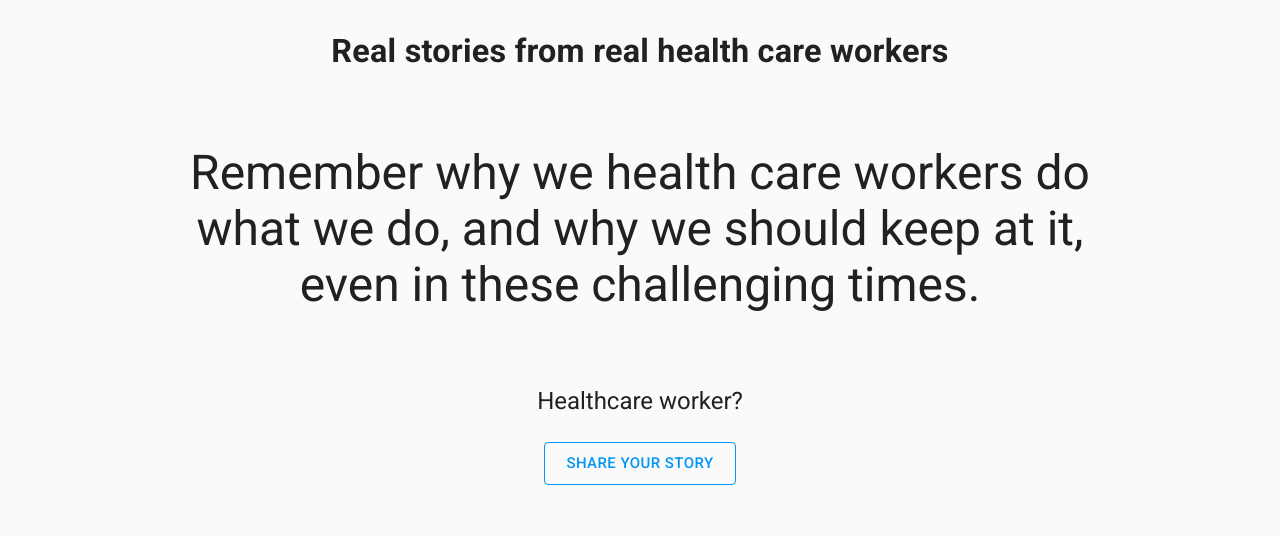
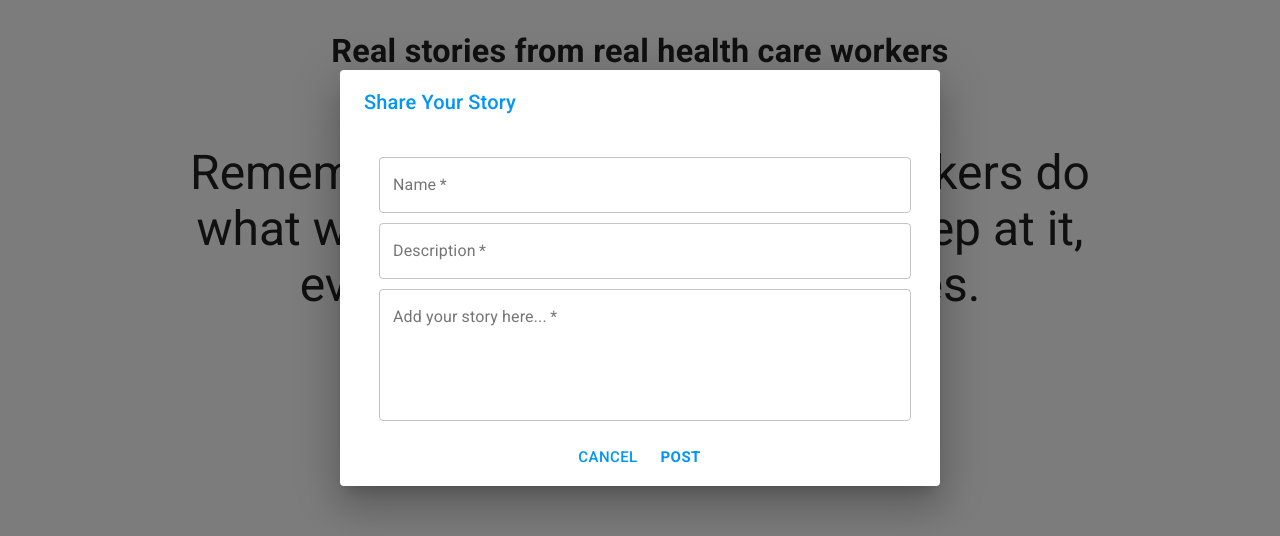
Before and after one commit to asherdale/safehealthykind, a React (Create React App) app in the folder client/: page / in a window 1280 px wide. Both pictures are taken after a click on the button "SHARE YOUR STORY". Shown: the part 122-658 px from the top of the page. Built offline with nearby package versions, Linux system fonts and the light colour scheme; no server answers.

Commit message:
Add ability to add scenarios

```diff
--- /dev/null
+++ b/client/src/components/AddScenarioDialog/AddScenarioDialog.js
@@ -0,0 +1,137 @@
+import React from 'react';
+import PropTypes from 'prop-types';
+import axios from 'axios';
+import {
+  Dialog,
+  DialogContent,
+  TextField,
+  DialogTitle,
+  Button,
+} from '@material-ui/core';
+import { Alert } from '@material-ui/lab';
+import './AddScenarioDialog.scss';
+
+class AddScenarioDialog extends React.Component {
+  constructor(props) {
+    super(props);
+
+    this.state = {
+      scenarioName: '',
+      scenarioTitle: '',
+      scenarioText: '',
+      isErrorOnAdd: false,
+    };
+  }
+
+  handleAddNameChange = (event) => {
+    this.setState({ scenarioName: event.target.value });
+  }
+
+  handleAddTitleChange = (event) => {
+    this.setState({ scenarioTitle: event.target.value });
+  }
+
+  handleAddTextChange = (event) => {
+    this.setState({ scenarioText: event.target.value });
+  }
+
+  handleAddFormSubmit = async (event) => {
+    event.preventDefault();
+
+    const { handleClose, reloadFunc } = this.props;
+    const { scenarioName, scenarioTitle, scenarioText } = this.state;
+
+    const apiResponse = await axios.post('/api/scenario', {
+      name: scenarioName,
+      title: scenarioTitle,
+      scenarioText,
+    });
+
+    if (apiResponse && apiResponse.data && apiResponse.data.isAdded) {
+      handleClose();
+
+      await reloadFunc();
+
+      this.setState({
+        isErrorOnAdd: false,
+        scenarioName: '',
+        scenarioTitle: '',
+        scenarioText: '',
+      });
+    } else {
+      this.setState({ isErrorOnAdd: true });
+    }
+  }
+
+  render() {
+    const { isOpen, handleClose } = this.props;
+    const { scenarioName, scenarioTitle, scenarioText, isErrorOnAdd } = this.state;
+
+    return (
+      <Dialog
+        open={isOpen}
+        onClose={handleClose}
+        className="AddScenarioDialog"
+      >
+        <DialogTitle className="dialog-title">Share Your Story</DialogTitle>
+
+        <DialogContent>
+          <form className="add-scenario-form" onSubmit={this.handleAddFormSubmit}>
+            <div className="add-form-fields">
+              <TextField
+                className="add-form-field"
+                label="Name"
+                variant="outlined"
+                required
+                value={scenarioName}
+                onChange={this.handleAddNameChange}
+              />
+
+              <TextField
+                className="add-form-field"
+                label="Description"
+                placeholder="e.g. 'ICU Doctor', 'Nurse'"
+                variant="outlined"
+                required
+                value={scenarioTitle}
+                onChange={this.handleAddTitleChange}
+              />
+
+              <TextField
+                className="add-form-field"
+                label="Add your story here..."
+                rows={5}
+                rowsMax={13}
+                multiline
+                variant="outlined"
+                required
+                value={scenarioText}
+                onChange={this.handleAddTextChange}
+              />
+            </div>
+
+            <div className="add-form-buttons">
+              <Button color="primary" size="large" onClick={handleClose}>
+                Cancel
+              </Button>
+
+              <Button color="primary" size="large" type="submit" autoFocus>
+                <strong>Post</strong>
+              </Button>
+            </div>
+
+            {isErrorOnAdd && <Alert severity="error">There was an error when trying to post. Please reload the page and try again.</Alert>}
+          </form>
+        </DialogContent>
+      </Dialog>
+    );
+  }
+}
+
+AddScenarioDialog.propTypes = {
+  isOpen: PropTypes.bool.isRequired,
+  handleClose: PropTypes.func.isRequired,
+  reloadFunc: PropTypes.func.isRequired,
+};
+
+export default AddScenarioDialog;
--- /dev/null
+++ b/client/src/components/AddScenarioDialog/AddScenarioDialog.scss
@@ -0,0 +1,22 @@
+@import '../../assets/styles/base';
+
+.AddScenarioDialog {
+  .dialog-title {
+    color: $primary-color;
+  }
+
+  .add-scenario-form {
+    display: flex;
+    flex-direction: column;
+    align-items: center;
+
+    .add-form-fields {
+      margin: 10px;
+
+      .add-form-field {
+        width: 100%;
+        margin: 5px;
+      }
+    }
+  }
+}
--- /dev/null
+++ b/client/src/components/AddScenarioDialog/index.js
@@ -0,0 +1,3 @@
+import AddScenarioDialog from './AddScenarioDialog';
+
+export default AddScenarioDialog;
--- a/client/src/components/NavBar/NavBar.js
+++ b/client/src/components/NavBar/NavBar.js
@@ -8,7 +8,7 @@ function NavBar() {
   return (
     <div className="NavBar">
       <img  src={mainLogo} className="logoImage" alt="" />
-      <Typography variant="h5" className="logoText">SafeHealthyKind</Typography>
+      <Typography variant="h5" color="primary" className="logoText">SafeHealthyKind</Typography>
     </div>
   );
 }
--- a/client/src/components/NavBar/NavBar.scss
+++ b/client/src/components/NavBar/NavBar.scss
@@ -19,7 +19,6 @@
 
     .logoText {
         margin: 10px 5px;
-        color: $primary-color;
         font-weight: 450;
     }
 }
--- a/client/src/components/ResponseCard/ResponseCard.scss
+++ b/client/src/components/ResponseCard/ResponseCard.scss
@@ -42,13 +42,3 @@
     }
   }
 }
-
-.report-dialog {
-  .confirm-report-button {
-    color: $primary-color;
-  }
-
-  .cancel-report-button {
-    color: $secondary-color;
-  }
-}
--- a/client/src/components/ScenarioCard/ScenarioCard.js
+++ b/client/src/components/ScenarioCard/ScenarioCard.js
@@ -66,7 +66,7 @@ class ScenarioCard extends React.Component {
       responseText: addFormText,
     });
 
-    if (apiResponse.data.isAdded) {
+    if (apiResponse && apiResponse.data && apiResponse.data.isAdded) {
       await reloadFunc();
 
       this.setState({
@@ -144,7 +144,7 @@ class ScenarioCard extends React.Component {
           </div>
 
           <div className="response-section">
-            <IconButton disabled={!shouldShowBackwardArrow} className="arrow-button" onClick={this.handleResponsesScrollBackward}>
+            <IconButton color="primary" disabled={!shouldShowBackwardArrow} className="arrow-button" onClick={this.handleResponsesScrollBackward}>
               {shouldShowBackwardArrow && <ArrowBackIos fontSize="default" />}
             </IconButton>
 
@@ -153,7 +153,7 @@ class ScenarioCard extends React.Component {
               <span>&nbsp;</span>
             </div>
 
-            <IconButton disabled={!shouldShowForwardArrow} className="arrow-button" onClick={this.handleResponsesScrollForward}>
+            <IconButton color="primary" disabled={!shouldShowForwardArrow} className="arrow-button" onClick={this.handleResponsesScrollForward}>
               {shouldShowForwardArrow && <ArrowForwardIos fontSize="default" />}
             </IconButton>
           </div>
@@ -166,7 +166,6 @@ class ScenarioCard extends React.Component {
                     className="add-form-field"
                     label="Name"
                     variant="outlined"
-                    size="small"
                     required
                     value={addFormName}
                     onChange={this.handleAddNameChange}
@@ -176,7 +175,6 @@ class ScenarioCard extends React.Component {
                     className="add-form-field"
                     label="Location"
                     variant="outlined"
-                    size="small"
                     required
                     value={addFormLocation}
                     onChange={this.handleAddLocationChange}
@@ -195,10 +193,10 @@ class ScenarioCard extends React.Component {
                 </div>
 
                 <div className="add-form-buttons">
-                  <Button size="large" onClick={this.handleAddCancelClick}>
+                  <Button color="primary" size="large" onClick={this.handleAddCancelClick}>
                     Cancel
                   </Button>
-                  <Button size="large" type="submit" autoFocus>
+                  <Button color="primary" size="large" type="submit" autoFocus>
                     <strong>Post</strong>
                   </Button>
                 </div>
@@ -207,7 +205,9 @@ class ScenarioCard extends React.Component {
               </form>
             ) : (
               <div className="add-button-container">
-                <Button variant="outlined" size="large" onClick={this.handleAddClick}>Post an Affirmation for {scenario.name}</Button>
+                <Button color="primary" variant="outlined" size="large" onClick={this.handleAddClick}>
+                  Post an Affirmation for {scenario.name}
+                </Button>
               </div>
             )
           }
--- a/client/src/components/ScenarioCard/ScenarioCard.scss
+++ b/client/src/components/ScenarioCard/ScenarioCard.scss
@@ -53,7 +53,6 @@
       }
 
       .arrow-button {
-        color: $primary-color;
         min-width: 24px;
         padding: 0;
       }
@@ -73,11 +72,6 @@
     @include lg {
       margin-top: 0;
     }
-
-    .MuiButton-root {
-      border-color: $primary-color;
-      color: $primary-color;
-    }
   }
 
   .add-affirmation-form {
@@ -88,16 +82,15 @@
 
     .add-form-fields {
       margin: 10px;
-      width: 50%;
+
+      @include lg {
+        width: 50%;
+      }
 
       .add-form-field {
         width: 100%;
         margin: 5px;
       }
     }
-
-    .MuiButton-root {
-      color: $primary-color;
-    }
   }
 }
--- a/client/src/index.js
+++ b/client/src/index.js
@@ -5,7 +5,12 @@ import { createMuiTheme, ThemeProvider, responsiveFontSizes } from '@material-ui
 import App from './App';
 import * as serviceWorker from './serviceWorker';
 
-const theme = responsiveFontSizes(createMuiTheme());
+const theme = responsiveFontSizes(createMuiTheme({
+  palette: {
+    primary: { main: '#0095f6' },
+    secondary: { main: '#dc004e' },
+  },
+}));
 
 ReactDOM.render(
   <React.StrictMode>
--- a/client/src/pages/Home/Home.js
+++ b/client/src/pages/Home/Home.js
@@ -3,12 +3,15 @@ import axios from 'axios';
 import { Container, Button, Typography } from '@material-ui/core';
 import './Home.scss';
 import CardDisplay from '../../components/CardDisplay';
+import AddScenarioDialog from '../../components/AddScenarioDialog';
 
 class Home extends React.Component {
   constructor(props) {
     super(props);
 
-    this.state = {};
+    this.state = {
+      isAddingScenario: false,
+    };
   }
 
   componentDidMount() {
@@ -24,8 +27,16 @@ class Home extends React.Component {
     }
   }
 
+  handleDialogOpen = () => {
+    this.setState({ isAddingScenario: true });
+  }
+
+  handleDialogClose = () => {
+    this.setState({ isAddingScenario: false });
+  }
+
   render() {
-    const { scenarios } = this.state;
+    const { scenarios, isAddingScenario } = this.state;
 
     return (
       <Container className="Home">
@@ -42,11 +53,16 @@ class Home extends React.Component {
 
           <div className="share-cta">
             <Typography variant="h5">Healthcare worker?</Typography>
-            <Button variant="outlined" size="large">Share your story</Button>
+            <Button color="primary" variant="outlined" size="large" onClick={this.handleDialogOpen}>
+              Share your story
+            </Button>
           </div>
         </div>
 
         <CardDisplay data={scenarios} reloadFunc={this.fetchScenarioData} />
+
+        <AddScenarioDialog isOpen={isAddingScenario} handleClose={this.handleDialogClose} reloadFunc={this.fetchScenarioData} />
+
       </Container>
     );
   }
--- a/client/src/pages/Home/Home.scss
+++ b/client/src/pages/Home/Home.scss
@@ -26,8 +26,6 @@
 
             .MuiButton-root {
                 margin-top: 3vh;
-                border-color: $primary-color;
-                color: $primary-color;
             }
         }
     }
```
Also changed, not shown: client/src/components/ResponseCard/ResponseCard.js (+4 -7 lines), 2 other files (tests, documents, lock files or other folders).
